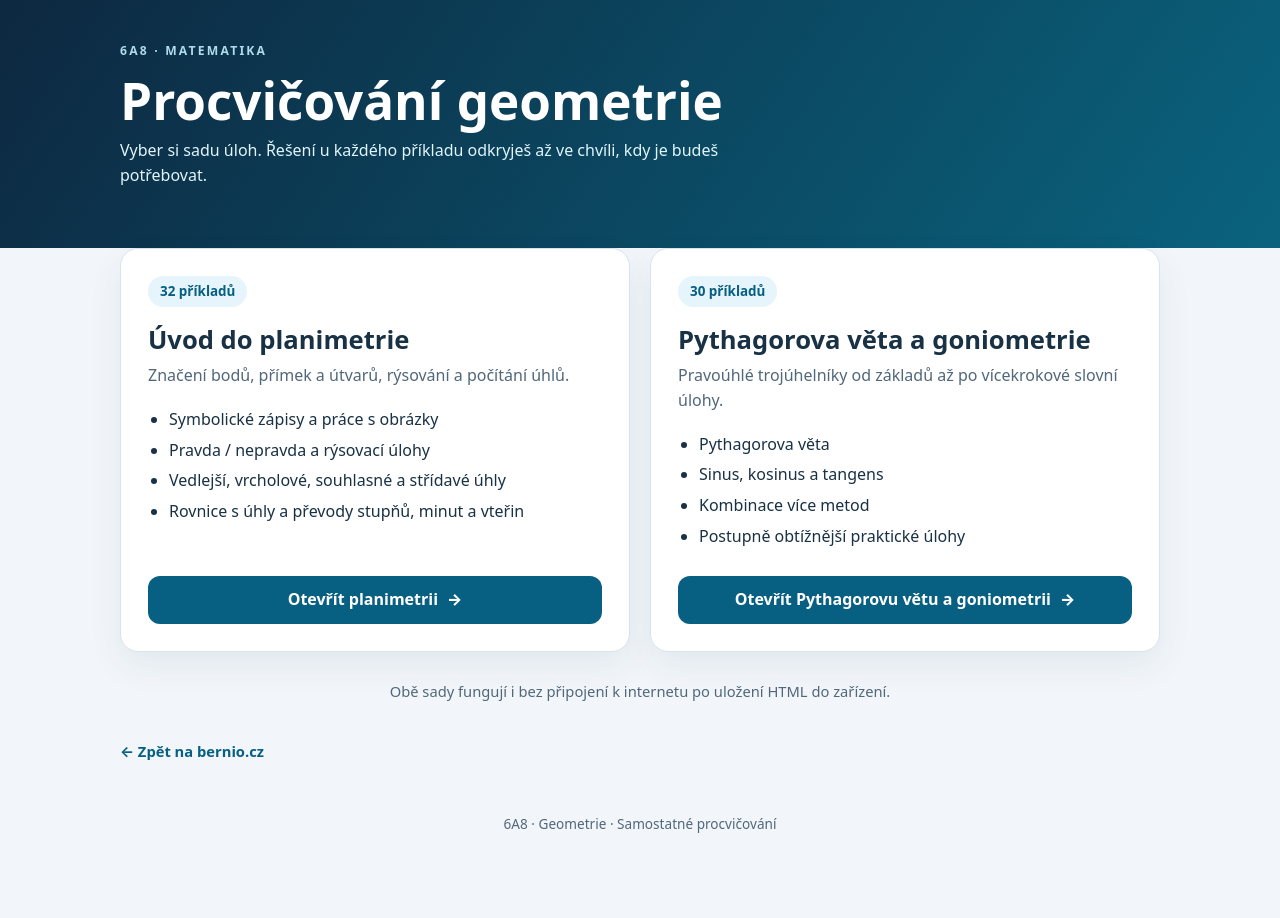
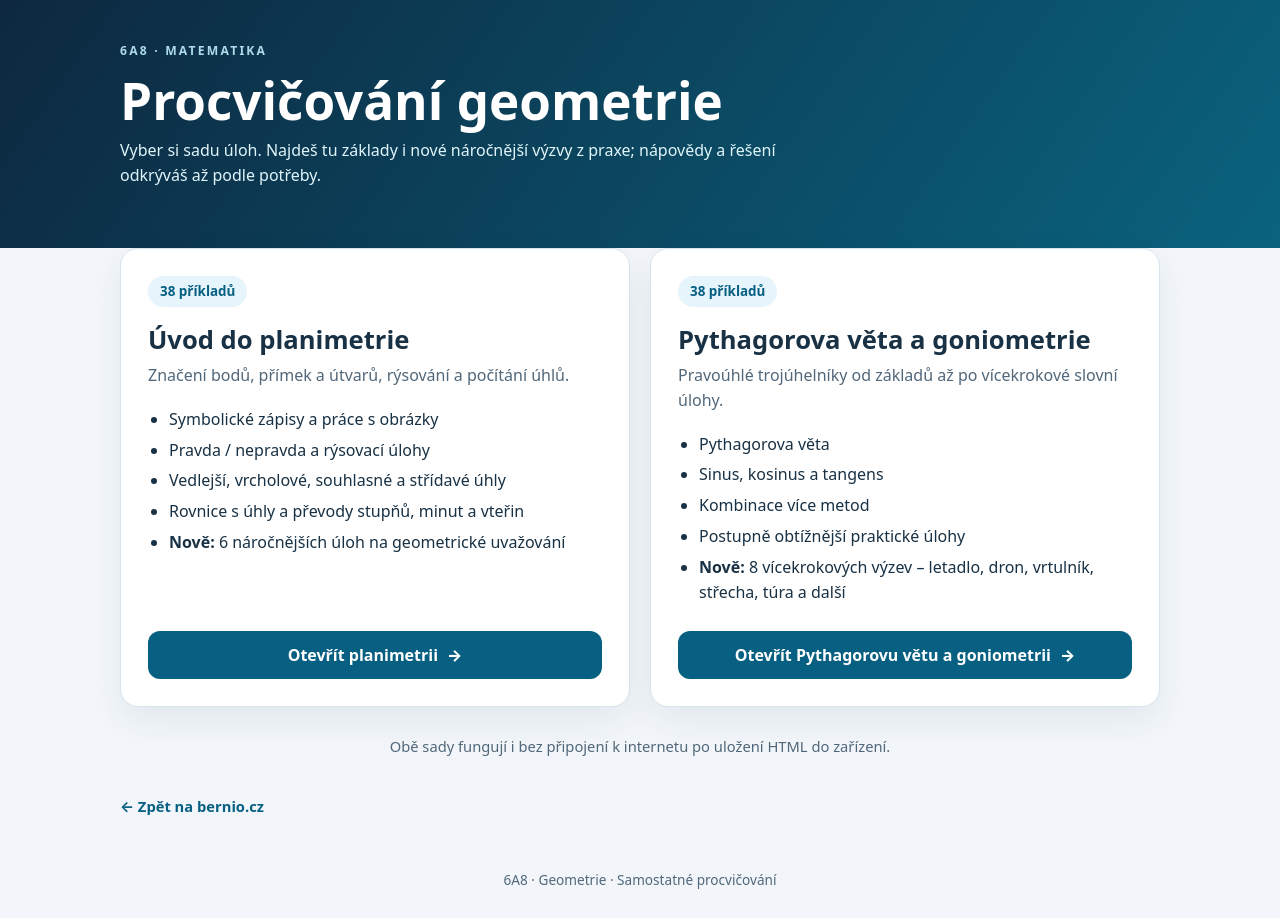
Before and after one commit to Berniocal/6A8, a plain HTML site: page index.html in a window 1280 px wide. Before the commit the page ends 862 px from the top, so only its background shows below. Drawn offline with Linux system fonts and the light colour scheme.

Commit message:
Aktualizovat rozcestník 6A8 na 38 + 38 úloh

```diff
--- a/index.html
+++ b/index.html
@@ -13,30 +13,30 @@
   </style>
 </head>
 <body>
-<header><div class="wrap"><div class="overline">6A8 · Matematika</div><h1>Procvičování geometrie</h1><p>Vyber si sadu úloh. Řešení u každého příkladu odkryješ až ve chvíli, kdy je budeš potřebovat.</p></div></header>
+<header><div class="wrap"><div class="overline">6A8 · Matematika</div><h1>Procvičování geometrie</h1><p>Vyber si sadu úloh. Najdeš tu základy i nové náročnější výzvy z praxe; nápovědy a řešení odkrýváš až podle potřeby.</p></div></header>
 <main class="wrap">
   <div class="grid">
     <article class="card">
-      <span class="number">32 příkladů</span>
+      <span class="number">38 příkladů</span>
       <h3>Úvod do planimetrie</h3>
       <p>Značení bodů, přímek a útvarů, rýsování a počítání úhlů.</p>
       <ul>
         <li>Symbolické zápisy a práce s obrázky</li>
         <li>Pravda / nepravda a rýsovací úlohy</li>
         <li>Vedlejší, vrcholové, souhlasné a střídavé úhly</li>
-        <li>Rovnice s úhly a převody stupňů, minut a vteřin</li>
+        <li>Rovnice s úhly a převody stupňů, minut a vteřin</li><li><strong>Nově:</strong> 6 náročnějších úloh na geometrické uvažování</li>
       </ul>
       <a class="go" href="planimetrie.html">Otevřít planimetrii <span aria-hidden="true">→</span></a>
     </article>
     <article class="card">
-      <span class="number">30 příkladů</span>
+      <span class="number">38 příkladů</span>
       <h3>Pythagorova věta a goniometrie</h3>
       <p>Pravoúhlé trojúhelníky od základů až po vícekrokové slovní úlohy.</p>
       <ul>
         <li>Pythagorova věta</li>
         <li>Sinus, kosinus a tangens</li>
         <li>Kombinace více metod</li>
-        <li>Postupně obtížnější praktické úlohy</li>
+        <li>Postupně obtížnější praktické úlohy</li><li><strong>Nově:</strong> 8 vícekrokových výzev – letadlo, dron, vrtulník, střecha, túra a další</li>
       </ul>
       <a class="go" href="pythagorova-goniometrie.html">Otevřít Pythagorovu větu a goniometrii <span aria-hidden="true">→</span></a>
     </article>
```
